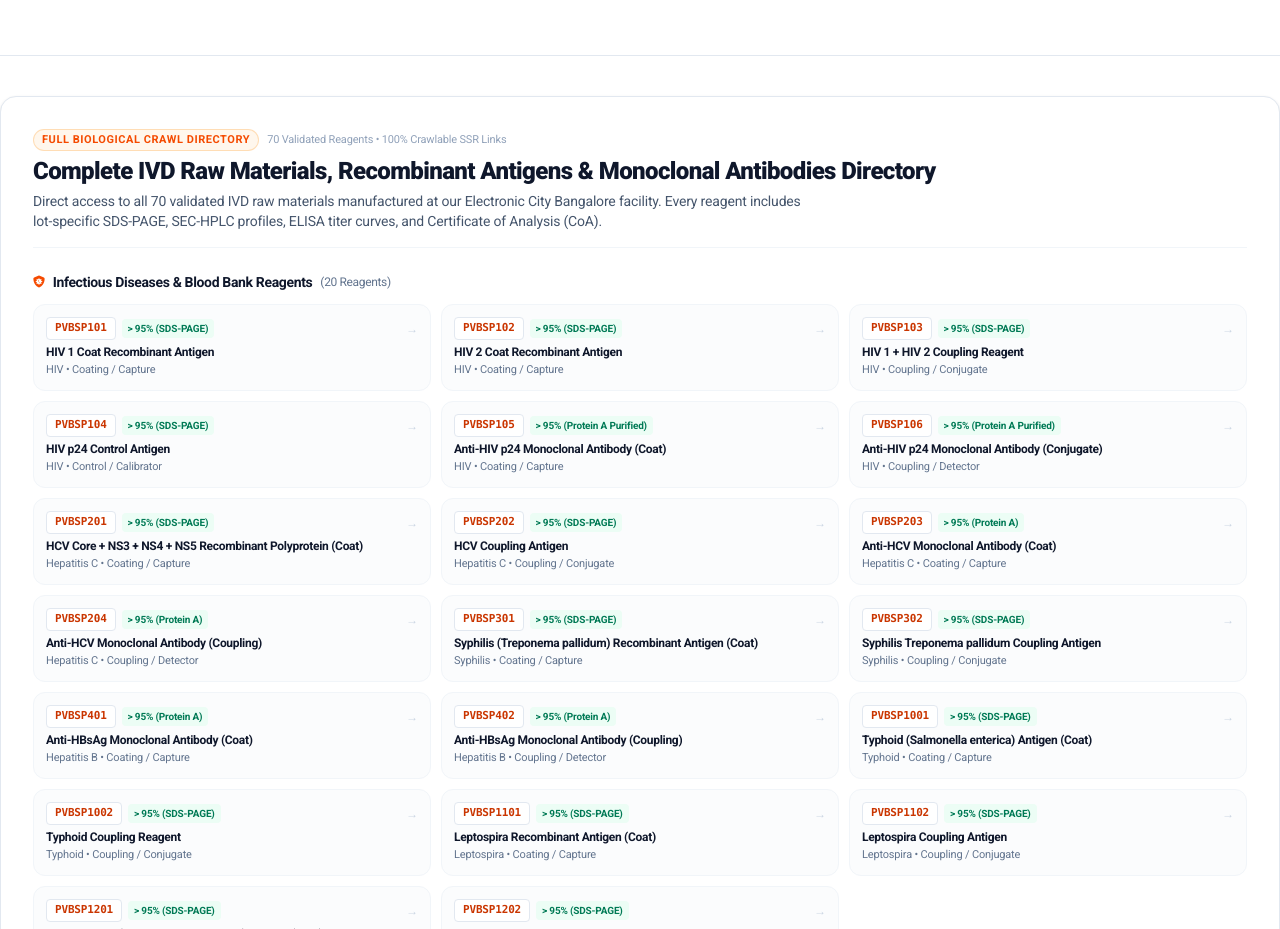
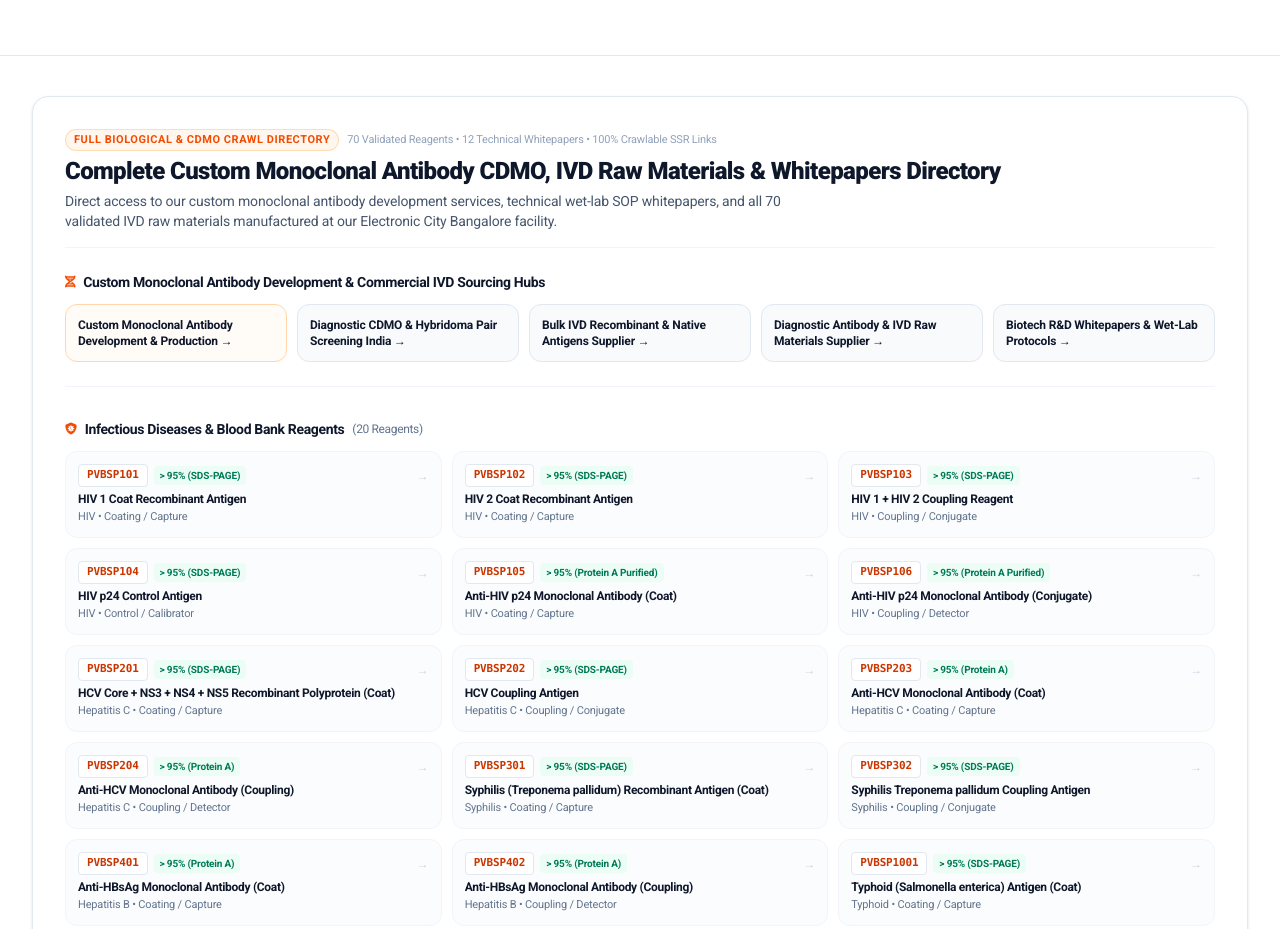
Before and after one commit to merahulrj-ui/smd-lifesciences, a Next.js app: page / in a window 1280 px wide. Shown: the part 5520-6449 px from the top of the page. Built offline with nearby package versions, Linux system fonts and the light colour scheme.

Commit message:
feat(seo): include all 12 technical whitepapers and CDMO hubs inside ProductsAutoCrawlHub

```diff
--- a/src/components/ProductsAutoCrawlHub.tsx
+++ b/src/components/ProductsAutoCrawlHub.tsx
@@ -1,8 +1,9 @@
 import Link from 'next/link';
 import { BIOTECH_PRODUCTS, BiotechProduct } from '@/data/products';
+import { STATIC_INSIGHTS } from '@/data/insights';
 
 export default function ProductsAutoCrawlHub() {
-  // Categorize 64 products for comprehensive search engine crawl indexing
+  // Categorize all 70 products for comprehensive search engine crawl indexing
   const categories: { title: string; icon: string; items: BiotechProduct[] }[] = [
     {
       title: 'Infectious Diseases & Blood Bank Reagents',
@@ -43,24 +44,49 @@ export default function ProductsAutoCrawlHub() {
   ];
 
   return (
-    <section className="mt-14 pt-10 border-t border-slate-200">
-      {/* 2. STATIC SSR HTML CRAWL MATRIX (Googlebot Crawl Guarantee) */}
+    <section className="max-w-7xl mx-auto px-4 sm:px-6 lg:px-8 mt-14 pt-10 pb-12 border-t border-slate-200">
+      {/* STATIC SSR HTML CRAWL MATRIX (Googlebot Crawl Guarantee for all 70 SKUs + 12 Whitepapers + CDMO Hubs) */}
       <div className="bg-white rounded-2xl border border-slate-200 p-6 sm:p-8 shadow-sm">
         <div className="mb-6 pb-4 border-b border-slate-100">
-          <div className="flex items-center gap-2 mb-1">
+          <div className="flex flex-wrap items-center gap-2 mb-1">
             <span className="text-[11px] font-bold uppercase tracking-wider text-orange-600 bg-orange-50 border border-orange-200/80 px-2 py-0.5 rounded-full">
-              Full Biological Crawl Directory
+              Full Biological &amp; CDMO Crawl Directory
             </span>
             <span className="text-[11px] text-slate-400">
-              {BIOTECH_PRODUCTS.length} Validated Reagents &bull; 100% Crawlable SSR Links
+              {BIOTECH_PRODUCTS.length} Validated Reagents &bull; {STATIC_INSIGHTS.length} Technical Whitepapers &bull; 100% Crawlable SSR Links
             </span>
           </div>
           <h2 className="text-xl sm:text-2xl font-extrabold text-slate-900">
-            Complete IVD Raw Materials, Recombinant Antigens &amp; Monoclonal Antibodies Directory
+            Complete Custom Monoclonal Antibody CDMO, IVD Raw Materials &amp; Whitepapers Directory
           </h2>
           <p className="text-xs sm:text-sm text-slate-600 mt-1 max-w-3xl">
-            Direct access to all {BIOTECH_PRODUCTS.length} validated IVD raw materials manufactured at our Electronic City Bangalore facility. Every reagent includes lot-specific SDS-PAGE, SEC-HPLC profiles, ELISA titer curves, and Certificate of Analysis (CoA).
+            Direct access to our custom monoclonal antibody development services, technical wet-lab SOP whitepapers, and all {BIOTECH_PRODUCTS.length} validated IVD raw materials manufactured at our Electronic City Bangalore facility.
           </p>
+        </div>
+
+        {/* Core Commercial CDMO & Supplier Hubs */}
+        <div className="mb-8 pb-6 border-b border-slate-100">
+          <h3 className="text-sm font-bold text-slate-900 flex items-center gap-2 mb-3">
+            <i className="fas fa-dna text-orange-600 text-xs"></i>
+            Custom Monoclonal Antibody Development &amp; Commercial IVD Sourcing Hubs
+          </h3>
+          <div className="grid grid-cols-1 sm:grid-cols-2 lg:grid-cols-5 gap-2.5">
+            <Link href="/services" className="p-3 rounded-xl border border-orange-200 bg-orange-50/40 hover:border-orange-500 transition-all text-xs font-bold text-slate-900 hover:text-orange-700">
+              Custom Monoclonal Antibody Development &amp; Production &rarr;
+            </Link>
+            <Link href="/diagnostic-cdmo" className="p-3 rounded-xl border border-slate-200 bg-slate-50 hover:border-orange-400 transition-all text-xs font-bold text-slate-900 hover:text-orange-600">
+              Diagnostic CDMO &amp; Hybridoma Pair Screening India &rarr;
+            </Link>
+            <Link href="/recombinant-antigens" className="p-3 rounded-xl border border-slate-200 bg-slate-50 hover:border-orange-400 transition-all text-xs font-bold text-slate-900 hover:text-orange-600">
+              Bulk IVD Recombinant &amp; Native Antigens Supplier &rarr;
+            </Link>
+            <Link href="/ivd-raw-materials" className="p-3 rounded-xl border border-slate-200 bg-slate-50 hover:border-orange-400 transition-all text-xs font-bold text-slate-900 hover:text-orange-600">
+              Diagnostic Antibody &amp; IVD Raw Materials Supplier &rarr;
+            </Link>
+            <Link href="/insights" className="p-3 rounded-xl border border-slate-200 bg-slate-50 hover:border-orange-400 transition-all text-xs font-bold text-slate-900 hover:text-orange-600">
+              Biotech R&amp;D Whitepapers &amp; Wet-Lab Protocols &rarr;
+            </Link>
+          </div>
         </div>
 
         <div className="space-y-8">
@@ -105,6 +131,38 @@ export default function ProductsAutoCrawlHub() {
               </div>
             </div>
           ))}
+
+          {/* Technical Whitepapers & Wet-Lab SOPs */}
+          <div className="pt-6 border-t border-slate-100 space-y-3">
+            <h3 className="text-sm font-bold text-slate-900 flex items-center gap-2">
+              <i className="fas fa-book-medical text-orange-600 text-xs"></i>
+              Technical Whitepapers, Antibody Engineering &amp; Wet-Lab Assay Protocols
+              <span className="text-xs font-normal text-slate-500">
+                ({STATIC_INSIGHTS.length} Guides)
+              </span>
+            </h3>
+            <div className="grid grid-cols-1 sm:grid-cols-2 lg:grid-cols-3 gap-2.5">
+              {STATIC_INSIGHTS.map((article) => (
+                <Link
+                  key={article.slug}
+                  href={`/insights/${article.slug}`}
+                  className="p-3 rounded-xl border border-slate-100 hover:border-orange-400 bg-slate-50/60 hover:bg-orange-50/40 transition-all flex items-start justify-between gap-2 group"
+                >
+                  <div>
+                    <span className="inline-block text-[10px] font-bold uppercase tracking-wider text-orange-700 bg-orange-50 px-1.5 py-0.5 rounded mb-1">
+                      {article.category}
+                    </span>
+                    <h4 className="text-xs font-semibold text-slate-900 group-hover:text-orange-600 transition-colors line-clamp-2">
+                      {article.title}
+                    </h4>
+                  </div>
+                  <span className="text-slate-300 group-hover:text-orange-600 group-hover:translate-x-0.5 transition-all text-xs shrink-0 mt-1">
+                    &rarr;
+                  </span>
+                </Link>
+              ))}
+            </div>
+          </div>
         </div>
       </div>
     </section>
```
